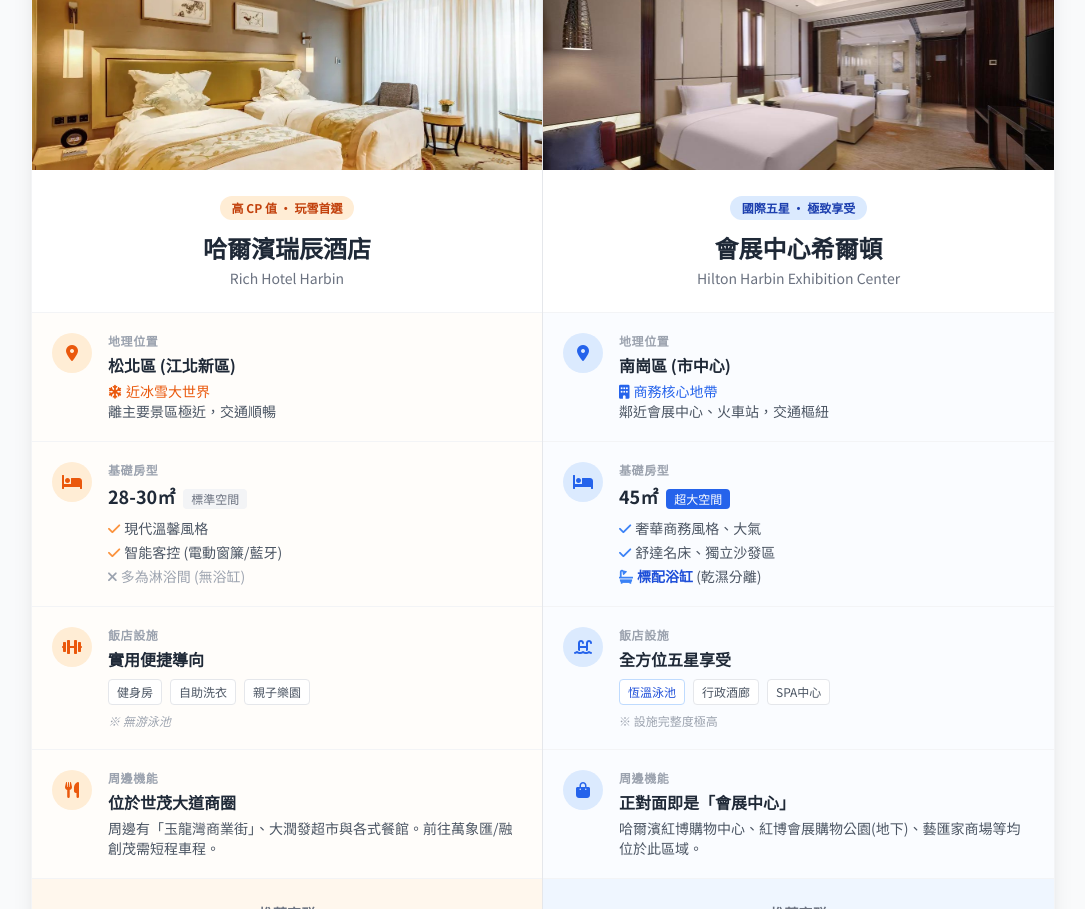
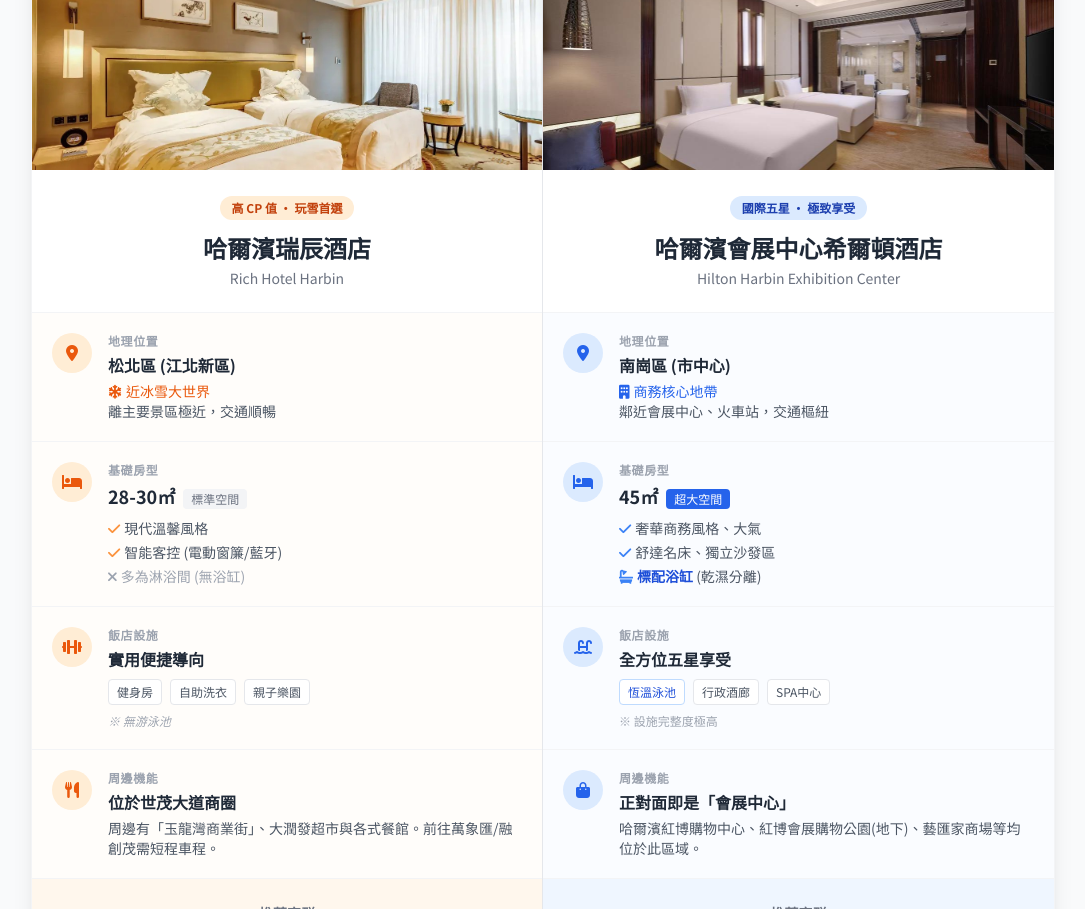
Before and after one commit to benson60309-dot/1, a plain HTML site: page index.html in a window 1280 px wide. Shown: the part 191-1100 px from the top of the page, without its empty margins (97-1182 px from the left). Drawn offline with nearby package versions, Linux system fonts and the light colour scheme.

Commit message:
Update index.html

```diff
--- a/index.html
+++ b/index.html
@@ -130,7 +130,7 @@
                 <!-- Hotel Header -->
                 <div class="p-6 text-center border-b border-gray-100 bg-white relative">
                     <div class="inline-block px-3 py-1 bg-blue-100 text-blue-800 rounded-full text-xs font-bold mb-3">國際五星 • 極致享受</div>
-                    <h2 class="text-2xl font-bold text-gray-800 mb-1">會展中心希爾頓</h2>
+                    <h2 class="text-2xl font-bold text-gray-800 mb-1">哈爾濱會展中心希爾頓酒店</h2>
                     <p class="text-gray-500 text-sm">Hilton Harbin Exhibition Center</p>
                 </div>
 
```
